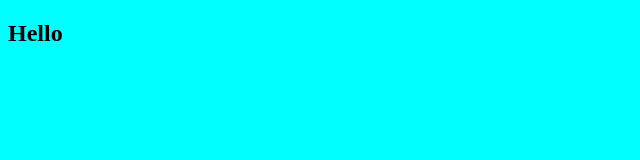
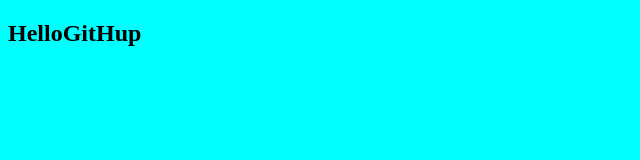
Before and after one commit to Lorenzo-99/Site1, a plain HTML site: page index.html in a window 1280 px wide. Shown: the whole page, without its empty margins (0-640 px from the left). Drawn offline with Linux system fonts and the light colour scheme.

Commit message:
Update index.html

```diff
--- a/index.html
+++ b/index.html
@@ -7,7 +7,7 @@
     <link rel="stylesheet" href="styl.css">
 </head>
 <body>
-    <h2>Hello</h2>
+    <h2>HelloGitHup</h2>
     <script></script>
 </body>
 </html>
```
